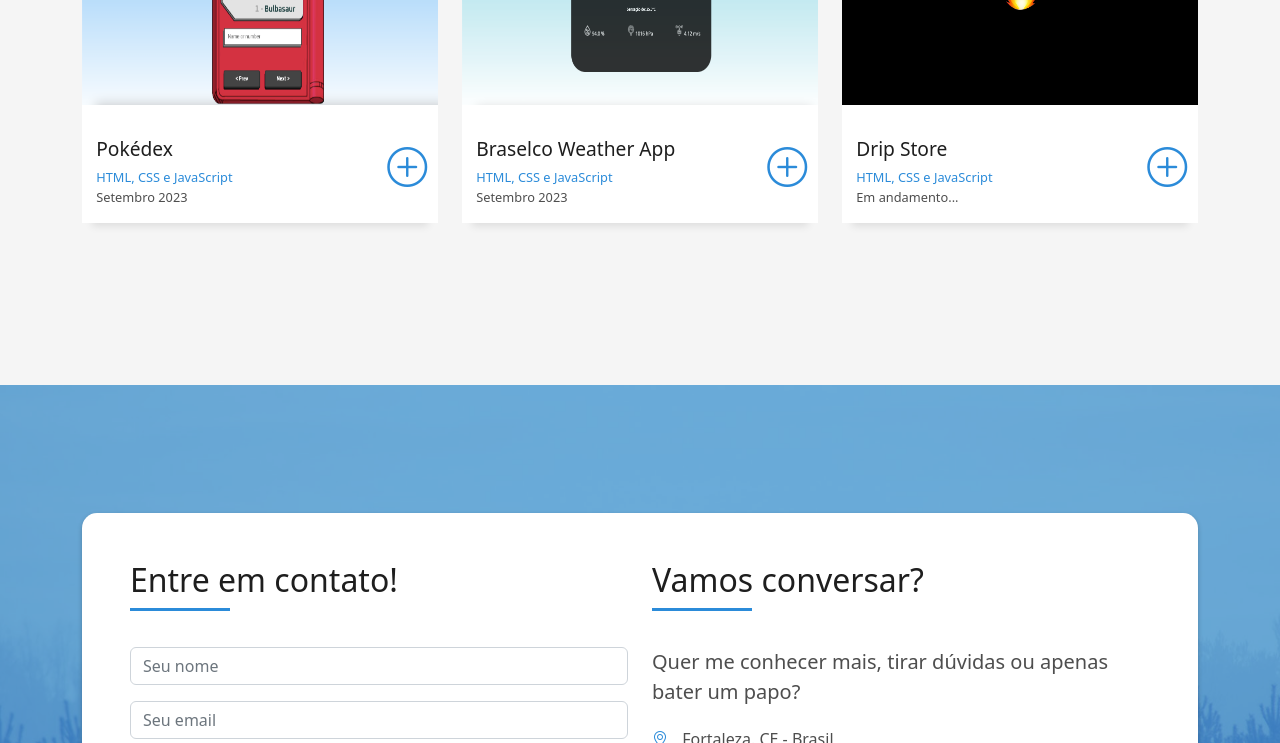
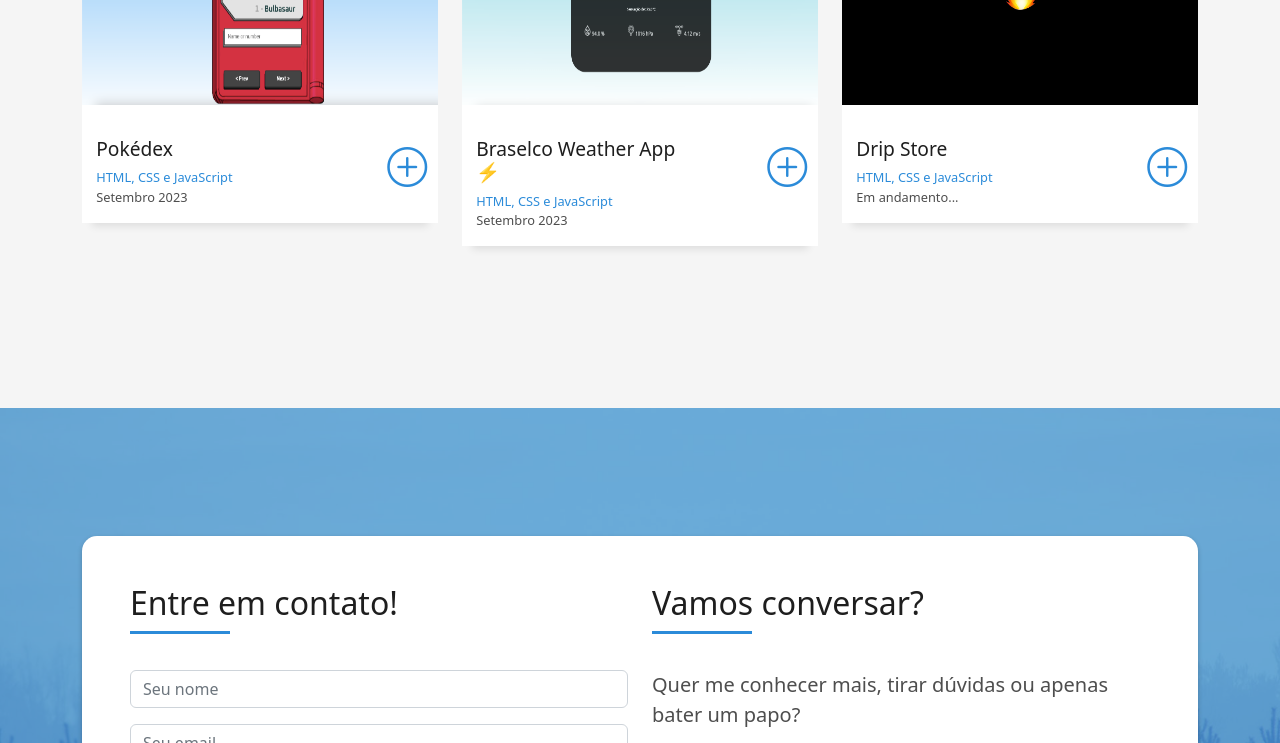
Before and after one commit to daniellberg/daniellberg, a plain HTML site: page index.html in a window 1280 px wide. Shown: the part 3080-3823 px from the top of the page. Drawn offline with nearby package versions, Linux system fonts and the light colour scheme.

Commit message:
add emoji

```diff
--- a/index.html
+++ b/index.html
@@ -332,7 +332,7 @@
               <div class="work-content">
                 <div class="row">
                   <div class="col-sm-8">
-                    <h2 class="w-title">Braselco Weather App</h2>
+                    <h2 class="w-title">Braselco Weather App ⚡️</h2>
                     <div class="w-more">
                       <span class="w-ctegory">HTML, CSS e JavaScript</span> <br> <span class="w-date">Setembro 2023</span>
                     </div>
```
